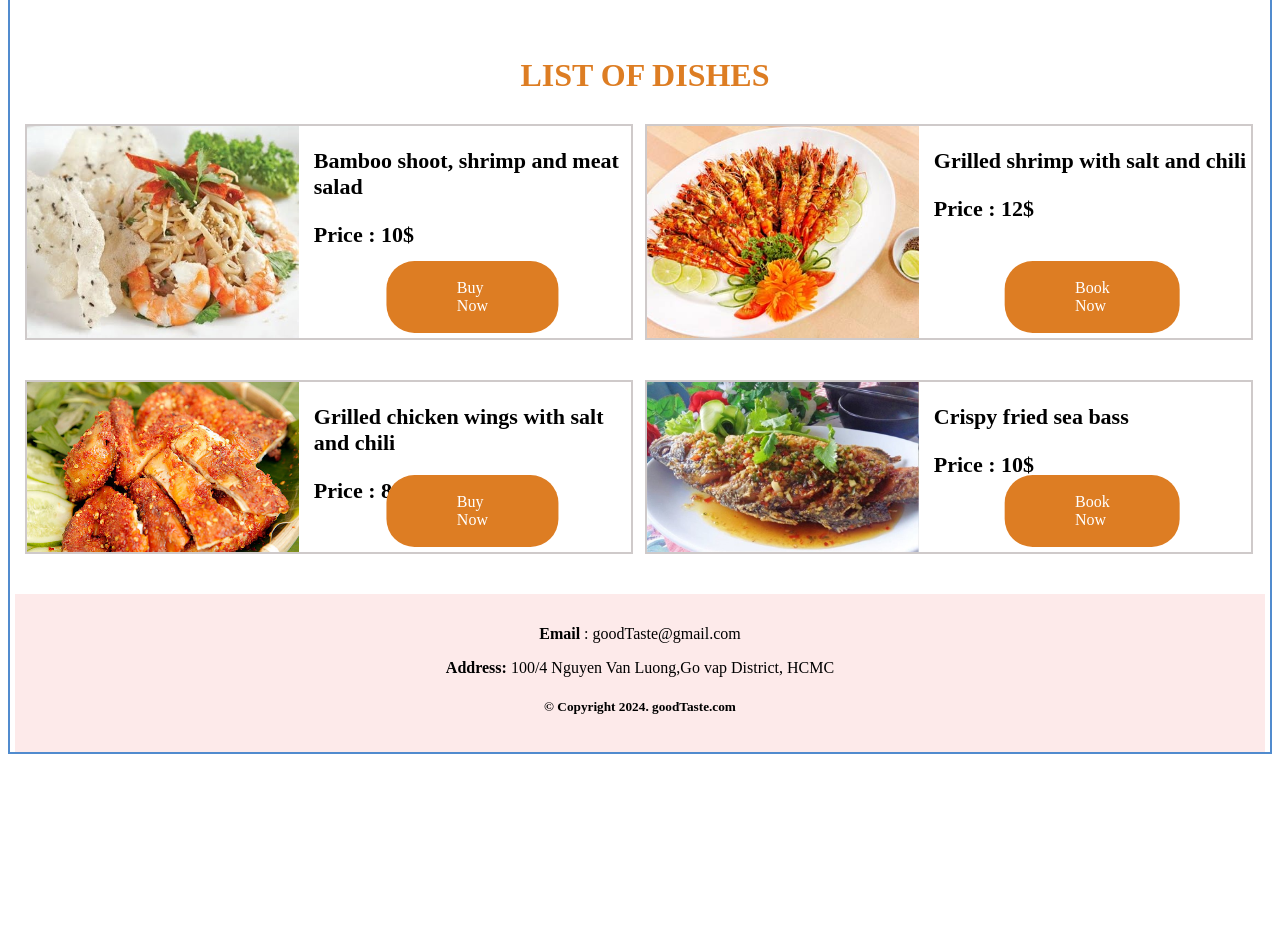
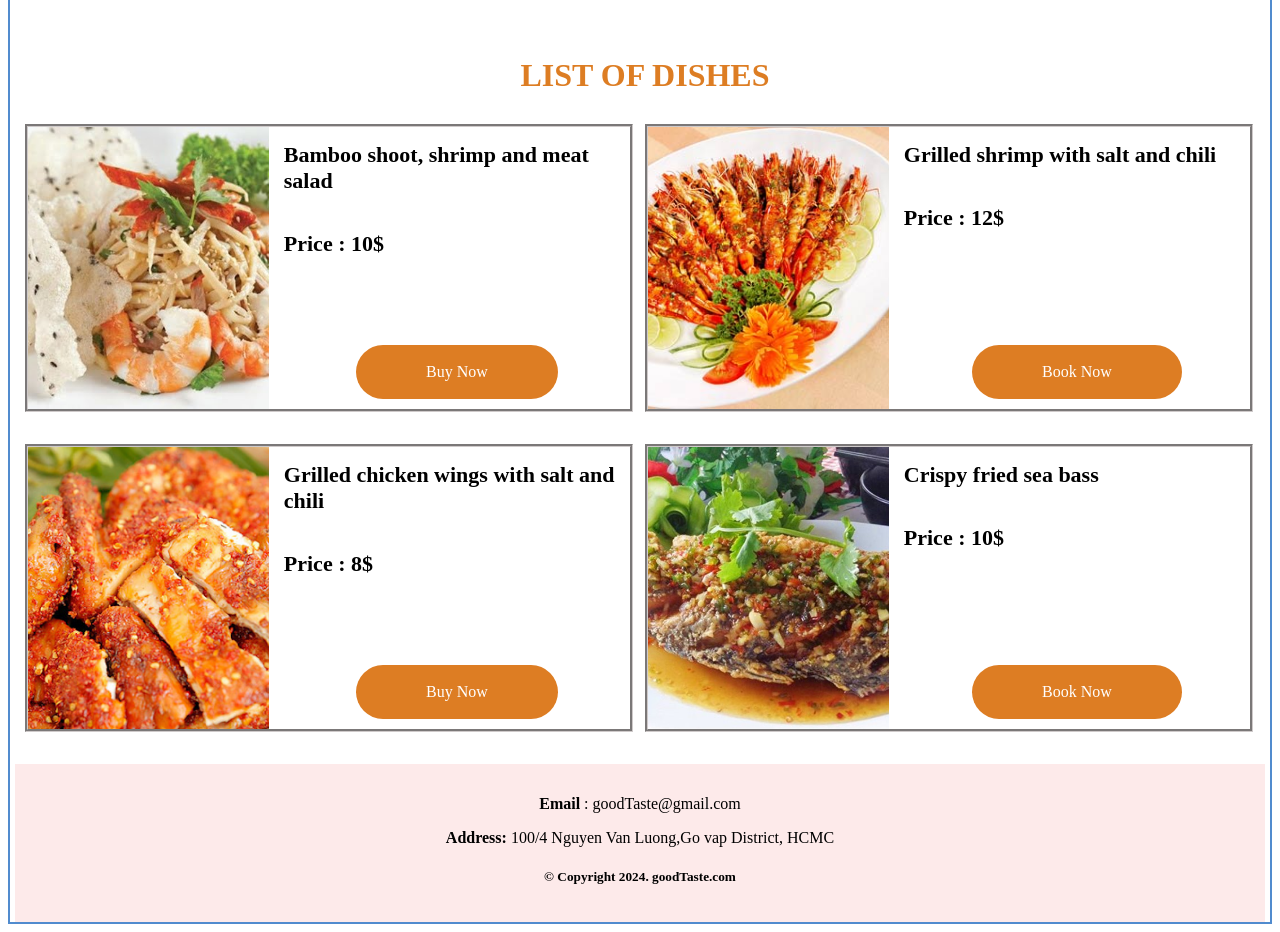
Before and after one commit to tungtung801/WEDc201_FU25_PRJs, a plain HTML site: page 2024SU - Nhà hàng/2. Given/index.html in a window 1280 px wide. Shown: the part 1340-2272 px from the top of the page. Before the commit the page ends 2102 px from the top, so only its background shows below. Drawn offline with Linux system fonts and the light colour scheme.

Commit message:
Optimize code for List Of Dishes
Contents of Optimization:
1. Add min-height for 2-rows (always display 2-row in the same height).
2. Add display: flex; flex-direction: column; to insidedish1 / 2 class (for easy css the Button).
3. Add some margin property to class Btn (to make it meet the requirements).

```diff
--- a/2024SU - Nhà hàng/2. Given/style.css
+++ b/2024SU - Nhà hàng/2. Given/style.css
@@ -218,33 +218,38 @@ body {
 .firstRow, .secondRow {
     display: flex;
     justify-content: space-between;
-    flex-wrap: wrap;  /* Allow wrapping when the screen is small */
+    min-height: 300px;
 }
 
 .dish1, .dish2 {
     flex: 1;
     display: flex;
-    border: 2.5px solid #cfcaca;
+    border: 3px solid #cfcaca;
+    border-style: groove;
     margin-right: 12px;
-    margin-bottom: 20px;  /* Add margin-bottom for spacing between rows */
+    margin-bottom: 12px;
 }
 
 .dish1 img, .dish2 img {
     flex: 1;
-    width: 40%;
+    max-width: 45%;
     height: auto;
     object-fit: cover;
-    min-width: 45%;
+    min-width: 40%;
 }
 
 .inside-dish1, .inside-dish2 {
     flex: 2;
+    display: flex;
+    flex-direction: column;
     margin-left: 15px;
-    position: relative;
+    margin-top: 0px;
 }
 
 .inside-dish1 h3, .inside-dish2 h3 {
     font-size: 22px;
+    padding-top: 15px;
+    margin-top: 0px;
 }
 
 .Btn {
@@ -256,11 +261,11 @@ body {
     padding: 18px 70px;
     width: fit-content;
     border-radius: 28px;
-    position: absolute;
-    bottom: 5px;
-    left: 50%;
-    transform: translateX(-50%);  /* Center the button horizontally */
     cursor: pointer;
+    margin-top: auto;
+    margin-bottom: 10px;
+    margin-left: auto;
+    margin-right: auto;
 }
 
 .secondRow {
```
